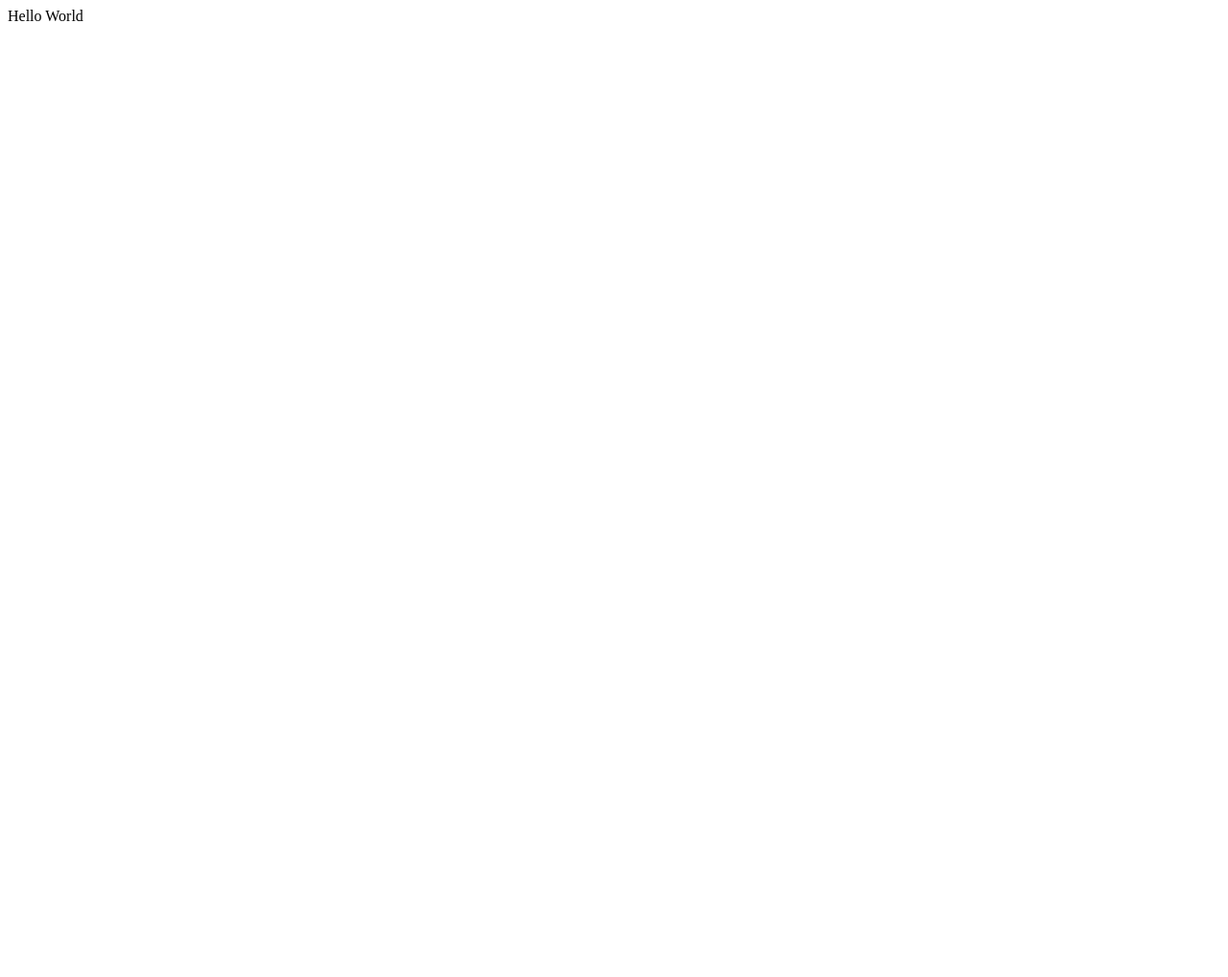
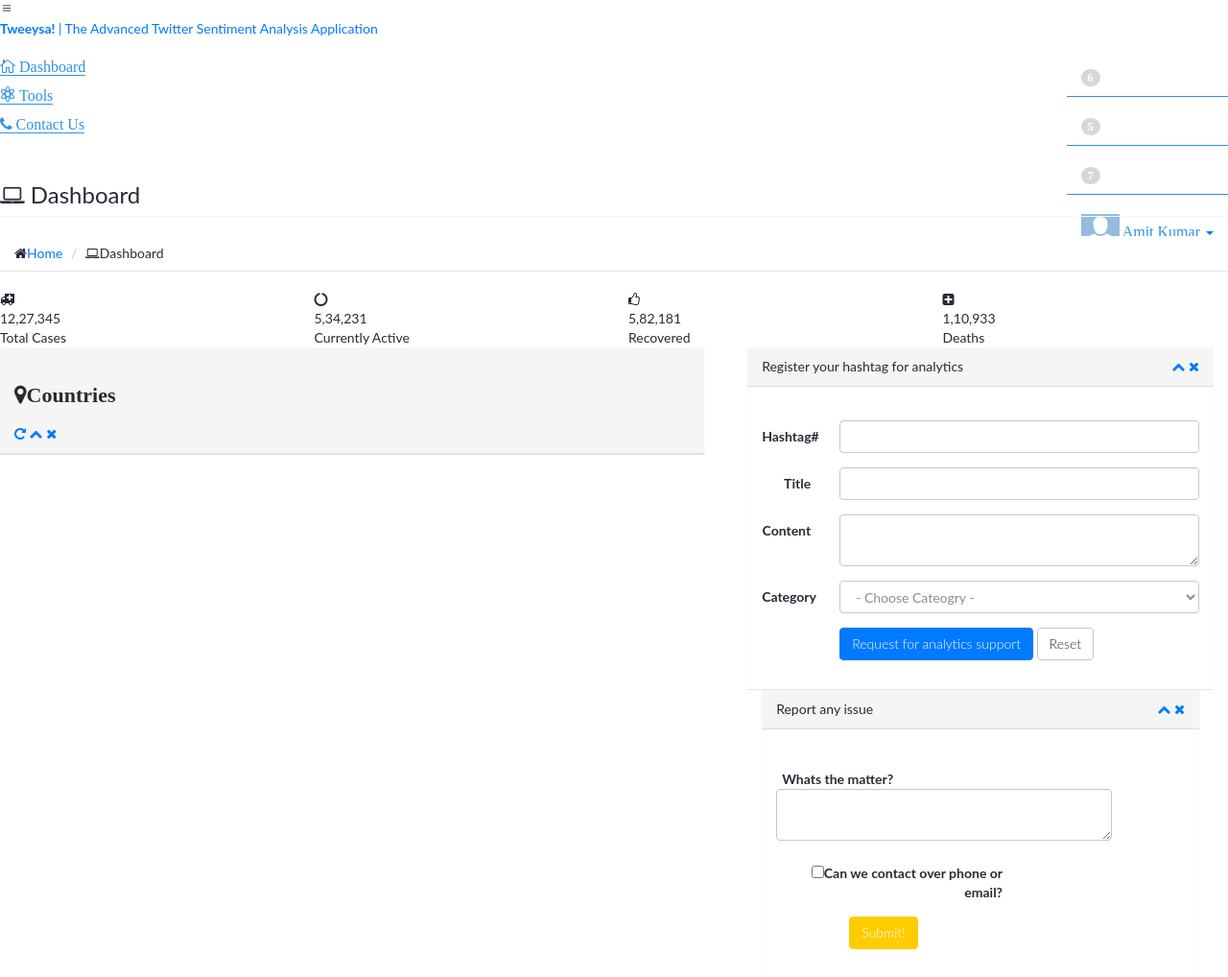
Before and after one commit to SmartPracticeschool/SBSPS-Challenge-4553-Sentiment-Analysis-of-COVID-19-Tweets-Visualization-Dashboard, a Django app: page / in a window 1280 px wide. Before the commit the part shown is almost empty. Shown: the top 1018 px of the page at 96% size. Before the commit the page ends 22 px from the top, so only its background shows below. Run offline with Django 3.2, Linux system fonts and the light colour scheme; style sheets or scripts are compiled from the project's sources; some libraries are stand-ins or nearby versions.

Commit message:
index.html deployed

```diff
--- a/builder/templates/index.html
+++ b/builder/templates/index.html
@@ -1,5 +1,9 @@
+{% load static %}
+
+
 <!DOCTYPE html>
 <html lang="en">
+
 
 <head>
   <meta charset="utf-8">
@@ -7,33 +11,34 @@
   <meta name="description" content="Creative - Bootstrap 3 Responsive Admin Template">
   <meta name="author" content="GeeksLabs">
   <meta name="keyword" content="Creative, Dashboard, Admin, Template, Theme, Bootstrap, Responsive, Retina, Minimal">
-  <link rel="shortcut icon" href="img/favicon.png">
+  <link rel="shortcut icon" href="{% static 'builder/img/favicon.png' %}">
 
   <title>Tweeysa! | The Advanced Twitter Sentimental Analysis Tool | </title>
 
+
   <!-- Bootstrap CSS -->
-  <link href="css/bootstrap.min.css" rel="stylesheet">
+  <link href="{% static 'builder/css/bootstrap.min.css' %}" rel="stylesheet">
   <!-- bootstrap theme -->
-  <link href="css/bootstrap-theme.css" rel="stylesheet">
+  <link href="{% static 'builder/css/bootstrap-theme.css' %}" rel="stylesheet">
   <!--external css-->
   <!-- font icon -->
-  <link href="css/elegant-icons-style.css" rel="stylesheet" />
-  <link href="css/font-awesome.min.css" rel="stylesheet" />
+  <link href="{% static 'builder/css/elegant-icons-style.css' %}" rel="stylesheet" />
+  <link href="{% static 'builder/css/font-awesome.min.css' %}" rel="stylesheet" />
   <!-- full calendar css-->
-  <link href="assets/fullcalendar/fullcalendar/bootstrap-fullcalendar.css" rel="stylesheet" />
-  <link href="assets/fullcalendar/fullcalendar/fullcalendar.css" rel="stylesheet" />
+  <link href="{% static 'builder/assets/fullcalendar/fullcalendar/bootstrap-fullcalendar.css' %}" rel="stylesheet" />
+  <link href="{% static 'builder/assets/fullcalendar/fullcalendar/fullcalendar.css' %}" rel="stylesheet" />
   <!-- easy pie chart-->
-  <link href="assets/jquery-easy-pie-chart/jquery.easy-pie-chart.css" rel="stylesheet" type="text/css" media="screen" />
+  <link href="{% static 'builder/assets/jquery-easy-pie-chart/jquery.easy-pie-chart.css' %}" rel="stylesheet" type="text/css" media="screen" />
   <!-- owl carousel -->
-  <link rel="stylesheet" href="css/owl.carousel.css" type="text/css">
-  <link href="css/jquery-jvectormap-1.2.2.css" rel="stylesheet">
+  <link rel="stylesheet" href="{% static 'builder/css/owl.carousel.css' %}" type="text/css">
+  <link href="{% static 'builder/css/jquery-jvectormap-1.2.2.css' %}" rel="stylesheet">
   <!-- Custom styles -->
-  <link rel="stylesheet" href="css/fullcalendar.css">
-  <link href="css/widgets.css" rel="stylesheet">
-  <link href="css/style.css" rel="stylesheet">
-  <link href="css/style-responsive.css" rel="stylesheet" />
-  <link href="css/xcharts.min.css" rel=" stylesheet">
-  <link href="css/jquery-ui-1.10.4.min.css" rel="stylesheet">
+  <link rel="stylesheet" href="{% static 'builder/css/fullcalendar.css' %}">
+  <link href="{% static 'builder/css/widgets.css' %}" rel="stylesheet">
+  <link href="{% static 'builder/css/style.css' %}" rel="stylesheet">
+  <link href="{% static 'builder/css/style-responsive.css' %}" rel="stylesheet" />
+  <link href="{% static 'builder/css/xcharts.min.css' %}" rel=" stylesheet">
+  <link href="{% static 'builder/css/jquery-ui-1.10.4.min.css' %}" rel="stylesheet">
   <!-- =======================================================
     Theme Adaptation details:
     Theme Name: NiceAdmin
@@ -168,8 +173,9 @@
                 <p class="blue">You have 5 new messages</p>
               </li>
               <li>
+
                 <a href="#">
-                                    <span class="photo"><img alt="avatar" src="./img/avatar-mini.jpg"></span>
+                                    <span class="photo"><img alt="avatar" src="{% static 'builder/img/avatar-mini.jpg' %}"></span>
                                     <span class="subject">
                                     <span class="from">Greg  Martin</span>
                                     <span class="time">1 min</span>
@@ -181,7 +187,7 @@
               </li>
               <li>
                 <a href="#">
-                                    <span class="photo"><img alt="avatar" src="./img/avatar-mini2.jpg"></span>
+                                    <span class="photo"><img alt="avatar" src="{% static 'builder/img/avatar-mini2.jpg' %}"></span>
                                     <span class="subject">
                                     <span class="from">Bob   Mckenzie</span>
                                     <span class="time">5 mins</span>
@@ -193,7 +199,7 @@
               </li>
               <li>
                 <a href="#">
-                                    <span class="photo"><img alt="avatar" src="./img/avatar-mini3.jpg"></span>
+                                    <span class="photo"><img alt="avatar" src="{% static 'builder/img/avatar-mini3.jpg' %}"></span>
                                     <span class="subject">
                                     <span class="from">Phillip   Park</span>
                                     <span class="time">2 hrs</span>
@@ -205,7 +211,7 @@
               </li>
               <li>
                 <a href="#">
-                                    <span class="photo"><img alt="avatar" src="./img/avatar-mini4.jpg"></span>
+                                    <span class="photo"><img alt="avatar" src="{% static 'builder/img/avatar-mini4.jpg' %}"></span>
                                     <span class="subject">
                                     <span class="from">Ray   Munoz</span>
                                     <span class="time">1 day</span>
@@ -262,12 +268,13 @@
               </li>
             </ul>
           </li>
+
           <!-- alert notification end-->
           <!-- user login dropdown start-->
           <li class="dropdown">
             <a data-toggle="dropdown" class="dropdown-toggle" href="#">
                             <span class="profile-ava">
-                                <img alt="Profile Image" src="img/index.png" style="height: 40px; width:40px;">
+                                <img alt="Profile Image" src="{% static 'builder/img/index.png' %}" style="height: 40px; width:40px;">
                             </span>
                             <span class="username">Amit Kumar</span>
                             <b class="caret"></b>
@@ -409,7 +416,7 @@
                   <a href="index.html#" class="btn-close"><i class="fa fa-times"></i></a>
                 </div>
               </div>
-              <div class="flourish-embed flourish-map" data-src="story/225979"><script src="https://public.flourish.studio/resources/embed.js"></script></div>
+              <div class="flourish-embed flourish-map" data-src="story/225979"><script src="{% static 'builder/https://public.flourish.studio/resources/embed.js' %}"></script></div>
 
 
             </div>
@@ -637,40 +644,40 @@
                 <div class="padd sscroll">
 <div class="row">
   <div class="col-md-4">
-    <blockquote class="twitter-tweet"><p lang="en" dir="ltr">Stepping up our fight against <a href="https://twitter.com/hashtag/Covid19?src=hash&amp;ref_src=twsrc%5Etfw">#Covid19</a>, we have decided to impose Sec 144 in every district with mandatory FIR for violators. Wearing of masks in closed spaces is mandatory besides restricting marriage gatherings at 30. We must act responsibly to control the spread. <a href="https://twitter.com/hashtag/MissionFateh?src=hash&amp;ref_src=twsrc%5Etfw">#MissionFateh</a> <a href="https://t.co/pkqfFJidSh">pic.twitter.com/pkqfFJidSh</a></p>&mdash; Capt.Amarinder Singh (@capt_amarinder) <a href="https://twitter.com/capt_amarinder/status/1282653831067627520?ref_src=twsrc%5Etfw">July 13, 2020</a></blockquote> <script async src="https://platform.twitter.com/widgets.js" charset="utf-8"></script>
+    <blockquote class="twitter-tweet"><p lang="en" dir="ltr">Stepping up our fight against <a href="https://twitter.com/hashtag/Covid19?src=hash&amp;ref_src=twsrc%5Etfw">#Covid19</a>, we have decided to impose Sec 144 in every district with mandatory FIR for violators. Wearing of masks in closed spaces is mandatory besides restricting marriage gatherings at 30. We must act responsibly to control the spread. <a href="https://twitter.com/hashtag/MissionFateh?src=hash&amp;ref_src=twsrc%5Etfw">#MissionFateh</a> <a href="https://t.co/pkqfFJidSh">pic.twitter.com/pkqfFJidSh</a></p>&mdash; Capt.Amarinder Singh (@capt_amarinder) <a href="https://twitter.com/capt_amarinder/status/1282653831067627520?ref_src=twsrc%5Etfw">July 13, 2020</a></blockquote> <script async src="{% static 'builder/https://platform.twitter.com/widgets.js' %}" charset="utf-8"></script>
   </div>
   <div class="col-md-4">
-    <blockquote class="twitter-tweet"><p lang="en" dir="ltr">Has <a href="https://twitter.com/hashtag/Russia?src=hash&amp;ref_src=twsrc%5Etfw">#Russia</a> turned out to be the dark horse in the race to develop the world&#39;s first successful <a href="https://twitter.com/hashtag/Covid?src=hash&amp;ref_src=twsrc%5Etfw">#Covid</a>-19 vaccine?<a href="https://twitter.com/hashtag/AFWA?src=hash&amp;ref_src=twsrc%5Etfw">#AFWA</a> <a href="https://twitter.com/hashtag/FactCheck?src=hash&amp;ref_src=twsrc%5Etfw">#FactCheck</a> <a href="https://twitter.com/hashtag/RE?src=hash&amp;ref_src=twsrc%5Etfw">#RE</a> <a href="https://t.co/jXKWv8GveL">https://t.co/jXKWv8GveL</a></p>&mdash; IndiaToday (@IndiaToday) <a href="https://twitter.com/IndiaToday/status/1282759200251285504?ref_src=twsrc%5Etfw">July 13, 2020</a></blockquote> <script async src="https://platform.twitter.com/widgets.js" charset="utf-8"></script>
+    <blockquote class="twitter-tweet"><p lang="en" dir="ltr">Has <a href="https://twitter.com/hashtag/Russia?src=hash&amp;ref_src=twsrc%5Etfw">#Russia</a> turned out to be the dark horse in the race to develop the world&#39;s first successful <a href="https://twitter.com/hashtag/Covid?src=hash&amp;ref_src=twsrc%5Etfw">#Covid</a>-19 vaccine?<a href="https://twitter.com/hashtag/AFWA?src=hash&amp;ref_src=twsrc%5Etfw">#AFWA</a> <a href="https://twitter.com/hashtag/FactCheck?src=hash&amp;ref_src=twsrc%5Etfw">#FactCheck</a> <a href="https://twitter.com/hashtag/RE?src=hash&amp;ref_src=twsrc%5Etfw">#RE</a> <a href="https://t.co/jXKWv8GveL">https://t.co/jXKWv8GveL</a></p>&mdash; IndiaToday (@IndiaToday) <a href="https://twitter.com/IndiaToday/status/1282759200251285504?ref_src=twsrc%5Etfw">July 13, 2020</a></blockquote> <script async src="{% static 'builder/https://platform.twitter.com/widgets.js' %}" charset="utf-8"></script>
   </div>
   <div class="col-md-4">
-    <blockquote class="twitter-tweet"><p lang="en" dir="ltr"><a href="https://twitter.com/hashtag/COVID19?src=hash&amp;ref_src=twsrc%5Etfw">#COVID19</a> Statistics in SA as at 13 July 2020. <a href="https://t.co/2xZ5Q5IKYk">pic.twitter.com/2xZ5Q5IKYk</a></p>&mdash; Dr Zweli Mkhize (@DrZweliMkhize) <a href="https://twitter.com/DrZweliMkhize/status/1282777158319067137?ref_src=twsrc%5Etfw">July 13, 2020</a></blockquote> <script async src="https://platform.twitter.com/widgets.js" charset="utf-8"></script>
+    <blockquote class="twitter-tweet"><p lang="en" dir="ltr"><a href="https://twitter.com/hashtag/COVID19?src=hash&amp;ref_src=twsrc%5Etfw">#COVID19</a> Statistics in SA as at 13 July 2020. <a href="https://t.co/2xZ5Q5IKYk">pic.twitter.com/2xZ5Q5IKYk</a></p>&mdash; Dr Zweli Mkhize (@DrZweliMkhize) <a href="https://twitter.com/DrZweliMkhize/status/1282777158319067137?ref_src=twsrc%5Etfw">July 13, 2020</a></blockquote> <script async src="{% static 'builder/https://platform.twitter.com/widgets.js' %}" charset="utf-8"></script>
 
   </div>
 </div>
 <div class="row">
   <div class="col-md-4">
-    <blockquote class="twitter-tweet"><p lang="en" dir="ltr">To help slow the spread of <a href="https://twitter.com/hashtag/COVID19?src=hash&amp;ref_src=twsrc%5Etfw">#COVID19</a>, the following sectors must stop indoor operations effective July 13. Learn more at <a href="https://t.co/nvJN7HPEk0">https://t.co/nvJN7HPEk0</a> <a href="https://t.co/cjdaAw5czr">pic.twitter.com/cjdaAw5czr</a></p>&mdash; Los Angeles County (@CountyofLA) <a href="https://twitter.com/CountyofLA/status/1282779308432351232?ref_src=twsrc%5Etfw">July 13, 2020</a></blockquote> <script async src="https://platform.twitter.com/widgets.js" charset="utf-8"></script>
+    <blockquote class="twitter-tweet"><p lang="en" dir="ltr">To help slow the spread of <a href="https://twitter.com/hashtag/COVID19?src=hash&amp;ref_src=twsrc%5Etfw">#COVID19</a>, the following sectors must stop indoor operations effective July 13. Learn more at <a href="https://t.co/nvJN7HPEk0">https://t.co/nvJN7HPEk0</a> <a href="https://t.co/cjdaAw5czr">pic.twitter.com/cjdaAw5czr</a></p>&mdash; Los Angeles County (@CountyofLA) <a href="https://twitter.com/CountyofLA/status/1282779308432351232?ref_src=twsrc%5Etfw">July 13, 2020</a></blockquote> <script async src="{% static 'builder/https://platform.twitter.com/widgets.js' %}" charset="utf-8"></script>
 
   </div>
   <div class="col-md-4">
-    <blockquote class="twitter-tweet"><p lang="en" dir="ltr">I do believe that we need a two-week shutdown, at the minimum of two weeks, and I have proposed this to the Governor so we can help blunt <a href="https://twitter.com/hashtag/COVID19?src=hash&amp;ref_src=twsrc%5Etfw">#COVID19</a> progression. <br><br>If we can not have a shut down, then at least step back to state’s Phase I. This will allow us to reset and reassess.</p>&mdash; Sylvester Turner (@SylvesterTurner) <a href="https://twitter.com/SylvesterTurner/status/1282774971916464129?ref_src=twsrc%5Etfw">July 13, 2020</a></blockquote> <script async src="https://platform.twitter.com/widgets.js" charset="utf-8"></script>
+    <blockquote class="twitter-tweet"><p lang="en" dir="ltr">I do believe that we need a two-week shutdown, at the minimum of two weeks, and I have proposed this to the Governor so we can help blunt <a href="https://twitter.com/hashtag/COVID19?src=hash&amp;ref_src=twsrc%5Etfw">#COVID19</a> progression. <br><br>If we can not have a shut down, then at least step back to state’s Phase I. This will allow us to reset and reassess.</p>&mdash; Sylvester Turner (@SylvesterTurner) <a href="https://twitter.com/SylvesterTurner/status/1282774971916464129?ref_src=twsrc%5Etfw">July 13, 2020</a></blockquote> <script async src="{% static 'builder/https://platform.twitter.com/widgets.js' %}" charset="utf-8"></script>
 
   </div>
   <div class="col-md-4">
-    <blockquote class="twitter-tweet"><p lang="en" dir="ltr">Immunity to <a href="https://twitter.com/hashtag/COVID19?src=hash&amp;ref_src=twsrc%5Etfw">#COVID19</a> in recovered patients may only last a few months, and it could be caught again like a common cold, according to a new study <a href="https://t.co/3necxewvVL">https://t.co/3necxewvVL</a></p>&mdash; SkyNews (@SkyNews) <a href="https://twitter.com/SkyNews/status/1282770773510430721?ref_src=twsrc%5Etfw">July 13, 2020</a></blockquote> <script async src="https://platform.twitter.com/widgets.js" charset="utf-8"></script>
+    <blockquote class="twitter-tweet"><p lang="en" dir="ltr">Immunity to <a href="https://twitter.com/hashtag/COVID19?src=hash&amp;ref_src=twsrc%5Etfw">#COVID19</a> in recovered patients may only last a few months, and it could be caught again like a common cold, according to a new study <a href="https://t.co/3necxewvVL">https://t.co/3necxewvVL</a></p>&mdash; SkyNews (@SkyNews) <a href="https://twitter.com/SkyNews/status/1282770773510430721?ref_src=twsrc%5Etfw">July 13, 2020</a></blockquote> <script async src="{% static 'builder/https://platform.twitter.com/widgets.js' %}" charset="utf-8"></script>
   </div>
 </div>
 <div class="row">
   <div class="col-md-4">
-    <blockquote class="twitter-tweet"><p lang="en" dir="ltr">Stopping viral spread may mean isolating large numbers of ppl due to: &quot;the role of silent transmission as the primary driver of <a href="https://twitter.com/hashtag/COVID19?src=hash&amp;ref_src=twsrc%5Etfw">#COVID19</a> outbreaks &amp; underscore the need for... contact tracing, detect &amp; isolate infectious indivs prior to onset of symptoms.&quot;<a href="https://t.co/o7e7bx1DCX">https://t.co/o7e7bx1DCX</a></p>&mdash; Laurie Garrett (@Laurie_Garrett) <a href="https://twitter.com/Laurie_Garrett/status/1282798977100980224?ref_src=twsrc%5Etfw">July 13, 2020</a></blockquote> <script async src="https://platform.twitter.com/widgets.js" charset="utf-8"></script>
+    <blockquote class="twitter-tweet"><p lang="en" dir="ltr">Stopping viral spread may mean isolating large numbers of ppl due to: &quot;the role of silent transmission as the primary driver of <a href="https://twitter.com/hashtag/COVID19?src=hash&amp;ref_src=twsrc%5Etfw">#COVID19</a> outbreaks &amp; underscore the need for... contact tracing, detect &amp; isolate infectious indivs prior to onset of symptoms.&quot;<a href="https://t.co/o7e7bx1DCX">https://t.co/o7e7bx1DCX</a></p>&mdash; Laurie Garrett (@Laurie_Garrett) <a href="https://twitter.com/Laurie_Garrett/status/1282798977100980224?ref_src=twsrc%5Etfw">July 13, 2020</a></blockquote> <script async src="{% static 'builder/https://platform.twitter.com/widgets.js' %}" charset="utf-8"></script>
 
   </div>
   <div class="col-md-4">
-    <blockquote class="twitter-tweet"><p lang="en" dir="ltr">Key London <a href="https://twitter.com/hashtag/COVID19?src=hash&amp;ref_src=twsrc%5Etfw">#COVID19</a> study:<br>&quot;Blood tests revealed that while 60% of people marshalled a potent antibody resp at the height of their battle w/the virus, only 17% retained the same potency 3 mos later. Antibody levels fell as much as 23-fold over the period.&quot;<a href="https://t.co/scVKrVTATH">https://t.co/scVKrVTATH</a></p>&mdash; Laurie Garrett (@Laurie_Garrett) <a href="https://twitter.com/Laurie_Garrett/status/1282796351210872832?ref_src=twsrc%5Etfw">July 13, 2020</a></blockquote> <script async src="https://platform.twitter.com/widgets.js" charset="utf-8"></script>
+    <blockquote class="twitter-tweet"><p lang="en" dir="ltr">Key London <a href="https://twitter.com/hashtag/COVID19?src=hash&amp;ref_src=twsrc%5Etfw">#COVID19</a> study:<br>&quot;Blood tests revealed that while 60% of people marshalled a potent antibody resp at the height of their battle w/the virus, only 17% retained the same potency 3 mos later. Antibody levels fell as much as 23-fold over the period.&quot;<a href="https://t.co/scVKrVTATH">https://t.co/scVKrVTATH</a></p>&mdash; Laurie Garrett (@Laurie_Garrett) <a href="https://twitter.com/Laurie_Garrett/status/1282796351210872832?ref_src=twsrc%5Etfw">July 13, 2020</a></blockquote> <script async src="{% static 'builder/https://platform.twitter.com/widgets.js' %}" charset="utf-8"></script>
 
   </div>
   <div class="col-md-4">
-    <blockquote class="twitter-tweet"><p lang="en" dir="ltr">Out of 2463 samples tested for COVID19, 2️⃣6️⃣ people found POSITIVE<br><br>The count includes<br>West:12<br>Sepahijala:5<br>Khowai:3<br>South:2<br>Gomti:2<br>North:1<br>Dhalai:1<br><br>Also,I am happy to share that 5️⃣4️⃣ COVID19 patients have been discharged from various CCCs after their test results came NEGATIVE</p>&mdash; Biplab Kumar Deb (@BjpBiplab) <a href="https://twitter.com/BjpBiplab/status/1282717757683859457?ref_src=twsrc%5Etfw">July 13, 2020</a></blockquote> <script async src="https://platform.twitter.com/widgets.js" charset="utf-8"></script>
+    <blockquote class="twitter-tweet"><p lang="en" dir="ltr">Out of 2463 samples tested for COVID19, 2️⃣6️⃣ people found POSITIVE<br><br>The count includes<br>West:12<br>Sepahijala:5<br>Khowai:3<br>South:2<br>Gomti:2<br>North:1<br>Dhalai:1<br><br>Also,I am happy to share that 5️⃣4️⃣ COVID19 patients have been discharged from various CCCs after their test results came NEGATIVE</p>&mdash; Biplab Kumar Deb (@BjpBiplab) <a href="https://twitter.com/BjpBiplab/status/1282717757683859457?ref_src=twsrc%5Etfw">July 13, 2020</a></blockquote> <script async src="{% static 'builder/https://platform.twitter.com/widgets.js' %}" charset="utf-8"></script>
   </div>
 </div>
 
@@ -720,46 +727,46 @@
   <!-- container section start -->
 
   <!-- javascripts -->
-  <script src="js/jquery.js"></script>
-  <script src="js/jquery-ui-1.10.4.min.js"></script>
-  <script src="js/jquery-1.8.3.min.js"></script>
-  <script type="text/javascript" src="js/jquery-ui-1.9.2.custom.min.js"></script>
+  <script src="{% static 'builder/js/jquery.js' %}"></script>
+  <script src="{% static 'builder/js/jquery-ui-1.10.4.min.js' %}"></script>
+  <script src="{% static 'builder/js/jquery-1.8.3.min.js' %}"></script>
+  <script type="text/javascript" src="{% static 'builder/js/jquery-ui-1.9.2.custom.min.js' %}"></script>
   <!-- bootstrap -->
-  <script src="js/bootstrap.min.js"></script>
+  <script src="{% static 'builder/js/bootstrap.min.js' %}"></script>
   <!-- nice scroll -->
-  <script src="js/jquery.scrollTo.min.js"></script>
-  <script src="js/jquery.nicescroll.js" type="text/javascript"></script>
+  <script src="{% static 'builder/js/jquery.scrollTo.min.js' %}"></script>
+  <script src="{% static 'builder/js/jquery.nicescroll.js' %}" type="text/javascript"></script>
   <!-- charts scripts -->
-  <script src="assets/jquery-knob/js/jquery.knob.js"></script>
-  <script src="js/jquery.sparkline.js" type="text/javascript"></script>
-  <script src="assets/jquery-easy-pie-chart/jquery.easy-pie-chart.js"></script>
-  <script src="js/owl.carousel.js"></script>
+  <script src="{% static 'builder/assets/jquery-knob/js/jquery.knob.js' %}"></script>
+  <script src="{% static 'builder/js/jquery.sparkline.js' %}" type="text/javascript"></script>
+  <script src="{% static 'builder/assets/jquery-easy-pie-chart/jquery.easy-pie-chart.js' %}"></script>
+  <script src="{% static 'builder/js/owl.carousel.js' %}"></script>
   <!-- jQuery full calendar -->
-  <<script src="js/fullcalendar.min.js"></script>
+  <<script src="{% static 'builder/js/fullcalendar.min.js' %}"></script>
     <!-- Full Google Calendar - Calendar -->
-    <script src="assets/fullcalendar/fullcalendar/fullcalendar.js"></script>
+    <script src="{% static 'builder/assets/fullcalendar/fullcalendar/fullcalendar.js' %}"></script>
     <!--script for this page only-->
-    <script src="js/calendar-custom.js"></script>
-    <script src="js/jquery.rateit.min.js"></script>
+    <script src="{% static 'builder/js/calendar-custom.js' %}"></script>
+    <script src="{% static 'builder/js/jquery.rateit.min.js' %}"></script>
     <!-- custom select -->
-    <script src="js/jquery.customSelect.min.js"></script>
-    <script src="assets/chart-master/Chart.js"></script>
+    <script src="{% static 'builder/js/jquery.customSelect.min.js' %}"></script>
+    <script src="{% static 'builder/assets/chart-master/Chart.js' %}"></script>
 
     <!--custome script for all page-->
-    <script src="js/scripts.js"></script>
+    <script src="{% static 'builder/js/scripts.js' %}"></script>
     <!-- custom script for this page-->
-    <script src="js/sparkline-chart.js"></script>
-    <script src="js/easy-pie-chart.js"></script>
-    <script src="js/jquery-jvectormap-1.2.2.min.js"></script>
-    <script src="js/jquery-jvectormap-world-mill-en.js"></script>
-    <script src="js/xcharts.min.js"></script>
-    <script src="js/jquery.autosize.min.js"></script>
-    <script src="js/jquery.placeholder.min.js"></script>
-    <script src="js/gdp-data.js"></script>
-    <script src="js/morris.min.js"></script>
-    <script src="js/sparklines.js"></script>
-    <script src="js/charts.js"></script>
-    <script src="js/jquery.slimscroll.min.js"></script>
+    <script src="{% static 'builder/js/sparkline-chart.js' %}"></script>
+    <script src="{% static 'builder/js/easy-pie-chart.js' %}"></script>
+    <script src="{% static 'builder/js/jquery-jvectormap-1.2.2.min.js' %}"></script>
+    <script src="{% static 'builder/js/jquery-jvectormap-world-mill-en.js' %}"></script>
+    <script src="{% static 'builder/js/xcharts.min.js' %}"></script>
+    <script src="{% static 'builder/js/jquery.autosize.min.js' %}"></script>
+    <script src="{% static 'builder/js/jquery.placeholder.min.js' %}"></script>
+    <script src="{% static 'builder/js/gdp-data.js' %}"></script>
+    <script src="{% static 'builder/js/morris.min.js' %}"></script>
+    <script src="{% static 'builder/js/sparklines.js' %}"></script>
+    <script src="{% static 'builder/js/charts.js' %}"></script>
+    <script src="{% static 'builder/js/jquery.slimscroll.min.js' %}"></script>
     <script>
       //knob
       $(function() {
--- a/builder/views.py
+++ b/builder/views.py
@@ -3,4 +3,4 @@
 # Create your views here.
 
 def index(request):
-    return HttpResponse("Hello World")
+    return render(request,'index.html')
```
